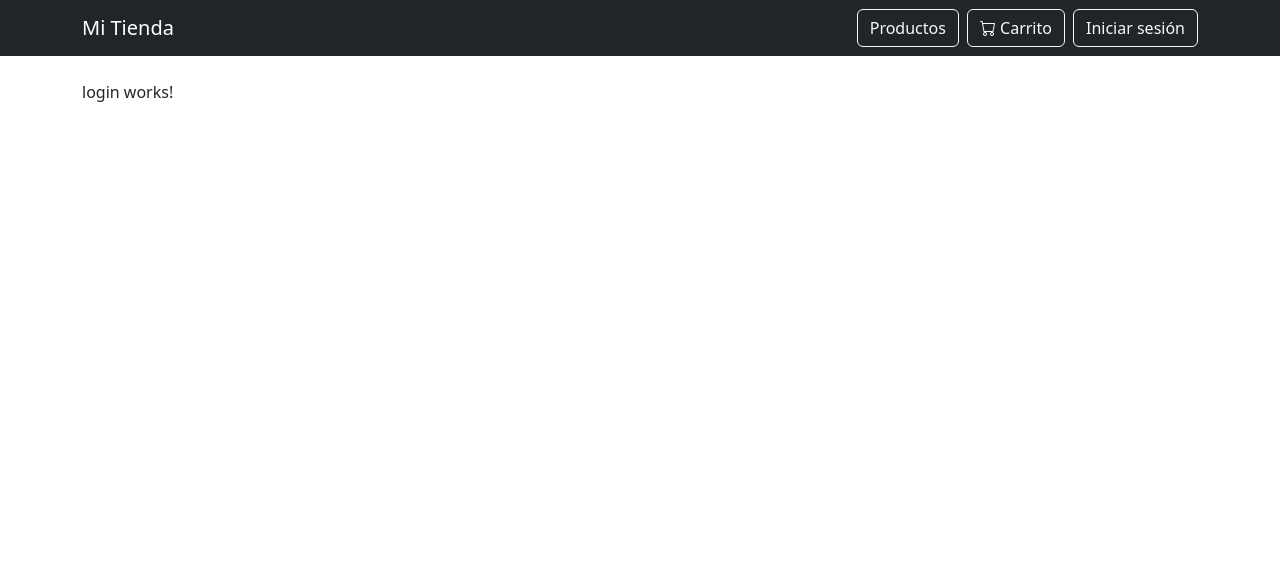
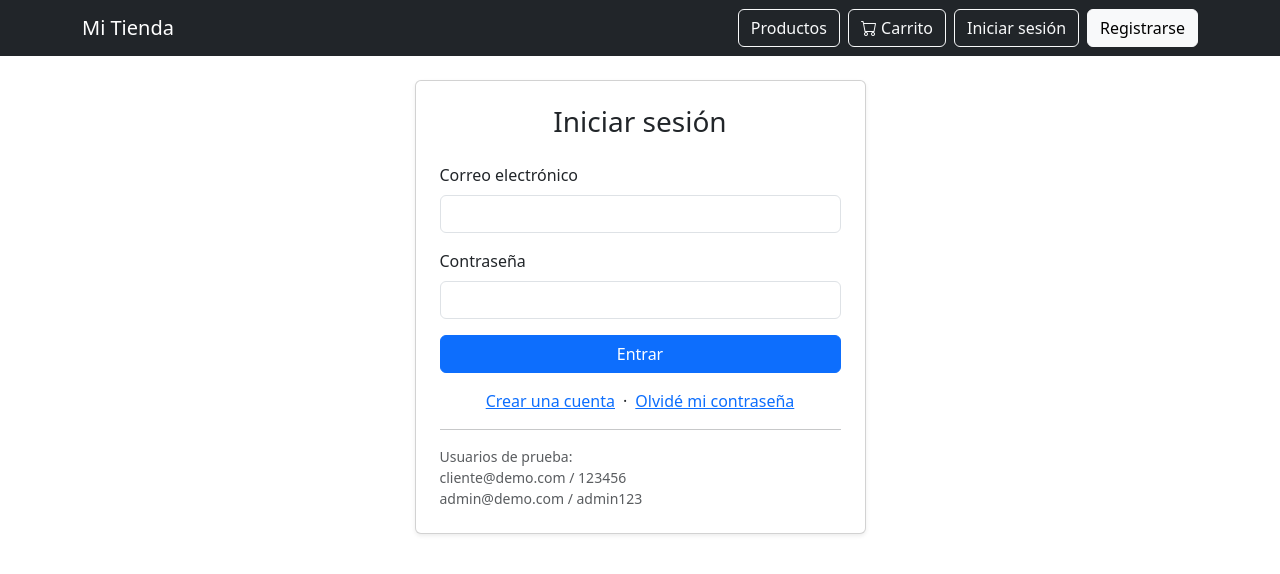
Before and after one commit to Mileydi-5/ecommerce-front, an Angular app: page /login in a window 1280 px wide. Shown: the top 574 px of the page. Built offline with nearby package versions, Linux system fonts and the light colour scheme.

Commit message:
Login, registro y navbar con sesion

```diff
--- a/src/app/app.routes.ts
+++ b/src/app/app.routes.ts
@@ -2,6 +2,7 @@ import { Routes } from '@angular/router';
 import { ProductList } from './features/catalog/product-list/product-list';
 import { ProductDetail } from './features/catalog/product-detail/product-detail';
 import { Login } from './features/auth/login/login';
+import { Register } from './features/auth/register/register';
 import { Cart } from './features/cart/cart/cart';
 
 export const routes: Routes = [
@@ -9,5 +10,6 @@ export const routes: Routes = [
   { path: 'productos', component: ProductList },
   { path: 'productos/:id', component: ProductDetail },
   { path: 'login', component: Login },
+  { path: 'registro', component: Register },
   { path: 'carrito', component: Cart },
 ];
--- /dev/null
+++ b/src/app/core/services/auth.ts
@@ -0,0 +1,52 @@
+import { Injectable, computed, signal } from '@angular/core';
+
+export interface User {
+  id: number;
+  name: string;
+  email: string;
+  role: 'cliente' | 'administrador';
+}
+
+@Injectable({
+  providedIn: 'root',
+})
+export class AuthService {
+  // Usuarios de prueba (se reemplazan por el API más adelante)
+  private users = [
+    { id: 1, name: 'Cliente Demo', email: 'cliente@demo.com', password: '123456', role: 'cliente' as const },
+    { id: 2, name: 'Admin Demo', email: 'admin@demo.com', password: 'admin123', role: 'administrador' as const },
+  ];
+
+  private _user = signal<User | null>(this.loadUser());
+
+  user = this._user.asReadonly();
+  isLoggedIn = computed(() => this._user() !== null);
+  isAdmin = computed(() => this._user()?.role === 'administrador');
+
+  login(email: string, password: string): boolean {
+    const found = this.users.find((u) => u.email === email && u.password === password);
+    if (!found) return false;
+
+    const user: User = { id: found.id, name: found.name, email: found.email, role: found.role };
+    this._user.set(user);
+    localStorage.setItem('user', JSON.stringify(user));
+    return true;
+  }
+
+  register(name: string, email: string, password: string, role: 'cliente' | 'administrador'): boolean {
+    if (this.users.some((u) => u.email === email)) return false;
+
+    this.users.push({ id: this.users.length + 1, name, email, password, role });
+    return this.login(email, password);
+  }
+
+  logout() {
+    this._user.set(null);
+    localStorage.removeItem('user');
+  }
+
+  private loadUser(): User | null {
+    const saved = localStorage.getItem('user');
+    return saved ? JSON.parse(saved) : null;
+  }
+}
--- a/src/app/features/auth/login/login.html
+++ b/src/app/features/auth/login/login.html
@@ -1 +1,46 @@
-<p>login works!</p>
+<div class="row justify-content-center">
+  <div class="col-md-5">
+    <div class="card shadow-sm">
+      <div class="card-body p-4">
+        <h3 class="mb-4 text-center">Iniciar sesión</h3>
+
+        @if (error) {
+          <div class="alert alert-danger">{{ error }}</div>
+        }
+
+        <form [formGroup]="form" (ngSubmit)="submit()">
+          <div class="mb-3">
+            <label class="form-label">Correo electrónico</label>
+            <input type="email" class="form-control" formControlName="email" />
+            @if (form.controls.email.touched && form.controls.email.invalid) {
+              <div class="text-danger small">Ingresa un correo válido.</div>
+            }
+          </div>
+
+          <div class="mb-3">
+            <label class="form-label">Contraseña</label>
+            <input type="password" class="form-control" formControlName="password" />
+            @if (form.controls.password.touched && form.controls.password.invalid) {
+              <div class="text-danger small">Mínimo 6 caracteres.</div>
+            }
+          </div>
+
+          <button type="submit" class="btn btn-primary w-100">Entrar</button>
+        </form>
+
+        <div class="text-center mt-3">
+          <a routerLink="/registro">Crear una cuenta</a>
+          <span class="mx-2">·</span>
+          <a routerLink="/recuperar">Olvidé mi contraseña</a>
+        </div>
+
+        <hr />
+        <p class="small text-muted mb-0">
+          Usuarios de prueba:<br />
+          cliente&#64;demo.com / 123456<br />
+          admin&#64;demo.com / admin123
+        </p>
+      </div>
+    </div>
+  </div>
+</div>
--- a/src/app/features/auth/login/login.ts
+++ b/src/app/features/auth/login/login.ts
@@ -1,9 +1,36 @@
-import { Component } from '@angular/core';
+import { Component, inject } from '@angular/core';
+import { FormBuilder, ReactiveFormsModule, Validators } from '@angular/forms';
+import { Router, RouterLink } from '@angular/router';
+import { AuthService } from '../../../core/services/auth';
 
 @Component({
-  imports: [],
   selector: 'app-login',
+  imports: [ReactiveFormsModule, RouterLink],
+  templateUrl: './login.html',
   styleUrl: './login.scss',
-  templateUrl: './login.html',
 })
-export class Login {}
+export class Login {
+  private fb = inject(FormBuilder);
+  private auth = inject(AuthService);
+  private router = inject(Router);
+
+  error = '';
+
+  form = this.fb.nonNullable.group({
+    email: ['', [Validators.required, Validators.email]],
+    password: ['', [Validators.required, Validators.minLength(6)]],
+  });
+
+  submit() {
+    if (this.form.invalid) {
+      this.form.markAllAsTouched();
+      return;
+    }
+    const { email, password } = this.form.getRawValue();
+    if (this.auth.login(email, password)) {
+      this.router.navigate(['/productos']);
+    } else {
+      this.error = 'Correo o contraseña incorrectos.';
+    }
+  }
+}
--- /dev/null
+++ b/src/app/features/auth/register/register.html
@@ -0,0 +1,53 @@
+<div class="row justify-content-center">
+  <div class="col-md-5">
+    <div class="card shadow-sm">
+      <div class="card-body p-4">
+        <h3 class="mb-4 text-center">Crear cuenta</h3>
+
+        @if (error) {
+          <div class="alert alert-danger">{{ error }}</div>
+        }
+
+        <form [formGroup]="form" (ngSubmit)="submit()">
+          <div class="mb-3">
+            <label class="form-label">Nombre completo</label>
+            <input type="text" class="form-control" formControlName="name" />
+            @if (form.controls.name.touched && form.controls.name.invalid) {
+              <div class="text-danger small">Mínimo 3 caracteres.</div>
+            }
+          </div>
+
+          <div class="mb-3">
+            <label class="form-label">Correo electrónico</label>
+            <input type="email" class="form-control" formControlName="email" />
+            @if (form.controls.email.touched && form.controls.email.invalid) {
+              <div class="text-danger small">Ingresa un correo válido.</div>
+            }
+          </div>
+
+          <div class="mb-3">
+            <label class="form-label">Contraseña</label>
+            <input type="password" class="form-control" formControlName="password" />
+            @if (form.controls.password.touched && form.controls.password.invalid) {
+              <div class="text-danger small">Mínimo 6 caracteres.</div>
+            }
+          </div>
+
+          <div class="mb-3">
+            <label class="form-label">Tipo de usuario</label>
+            <select class="form-select" formControlName="role">
+              <option value="cliente">Cliente</option>
+              <option value="administrador">Administrador</option>
+            </select>
+          </div>
+
+          <button type="submit" class="btn btn-primary w-100">Registrarme</button>
+        </form>
+
+        <div class="text-center mt-3">
+          <a routerLink="/login">Ya tengo cuenta</a>
+        </div>
+      </div>
+    </div>
+  </div>
+</div>
--- /dev/null
+++ b/src/app/features/auth/register/register.ts
@@ -0,0 +1,38 @@
+import { Component, inject } from '@angular/core';
+import { FormBuilder, ReactiveFormsModule, Validators } from '@angular/forms';
+import { Router, RouterLink } from '@angular/router';
+import { AuthService } from '../../../core/services/auth';
+
+@Component({
+  selector: 'app-register',
+  imports: [ReactiveFormsModule, RouterLink],
+  templateUrl: './register.html',
+  styleUrl: './register.scss',
+})
+export class Register {
+  private fb = inject(FormBuilder);
+  private auth = inject(AuthService);
+  private router = inject(Router);
+
+  error = '';
+
+  form = this.fb.nonNullable.group({
+    name: ['', [Validators.required, Validators.minLength(3)]],
+    email: ['', [Validators.required, Validators.email]],
+    password: ['', [Validators.required, Validators.minLength(6)]],
+    role: ['cliente' as 'cliente' | 'administrador', Validators.required],
+  });
+
+  submit() {
+    if (this.form.invalid) {
+      this.form.markAllAsTouched();
+      return;
+    }
+    const { name, email, password, role } = this.form.getRawValue();
+    if (this.auth.register(name, email, password, role)) {
+      this.router.navigate(['/productos']);
+    } else {
+      this.error = 'Ese correo ya está registrado.';
+    }
+  }
+}
--- a/src/app/shared/navbar/navbar.html
+++ b/src/app/shared/navbar/navbar.html
@@ -1,15 +1,22 @@
 <nav class="navbar navbar-expand-lg navbar-dark bg-dark">
   <div class="container">
     <a class="navbar-brand" routerLink="/">Mi Tienda</a>
-    <div class="ms-auto d-flex gap-2">
+    <div class="ms-auto d-flex gap-2 align-items-center">
       <a class="btn btn-outline-light" routerLink="/productos">Productos</a>
-      <a class="btn btn-outline-light position-relative" routerLink="/carrito">
+      <a class="btn btn-outline-light" routerLink="/carrito">
         <i class="bi bi-cart"></i> Carrito
         @if (cart.count() > 0) {
           <span class="badge rounded-pill bg-danger ms-1">{{ cart.count() }}</span>
         }
       </a>
-      <a class="btn btn-outline-light" routerLink="/login">Iniciar sesión</a>
+
+      @if (auth.isLoggedIn()) {
+        <span class="text-white small">Hola, {{ auth.user()?.name }}</span>
+        <button class="btn btn-light" (click)="logout()">Cerrar sesión</button>
+      } @else {
+        <a class="btn btn-outline-light" routerLink="/login">Iniciar sesión</a>
+        <a class="btn btn-light" routerLink="/registro">Registrarse</a>
+      }
     </div>
   </div>
 </nav>
--- a/src/app/shared/navbar/navbar.ts
+++ b/src/app/shared/navbar/navbar.ts
@@ -1,6 +1,7 @@
 import { Component, inject } from '@angular/core';
-import { RouterLink } from '@angular/router';
+import { Router, RouterLink } from '@angular/router';
 import { CartService } from '../../core/services/cart';
+import { AuthService } from '../../core/services/auth';
 
 @Component({
   imports: [RouterLink],
@@ -10,4 +11,11 @@ import { CartService } from '../../core/services/cart';
 })
 export class Navbar {
   cart = inject(CartService);
+  auth = inject(AuthService);
+  private router = inject(Router);
+
+  logout() {
+    this.auth.logout();
+    this.router.navigate(['/productos']);
+  }
 }
```
Also changed, not shown: src/app/features/auth/register/register.scss (added), 2 other files (tests, documents, lock files or other folders).
